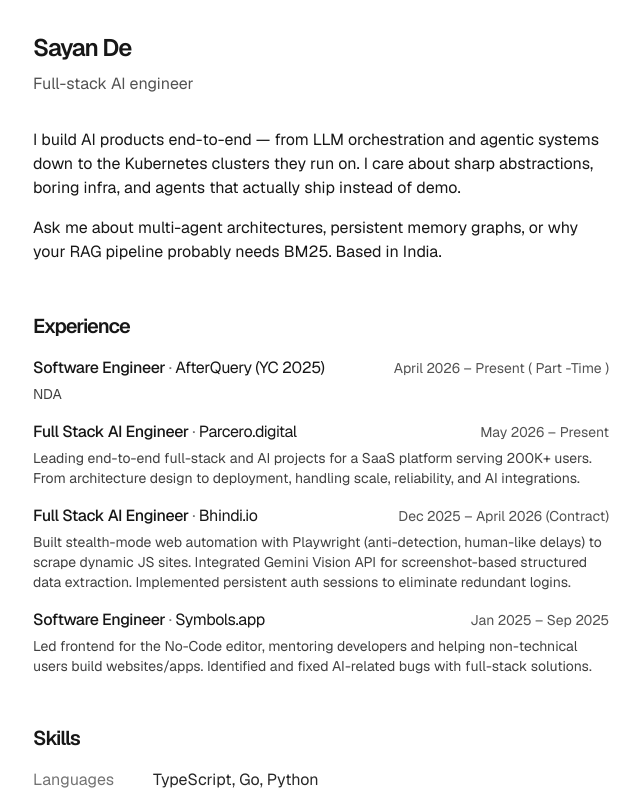
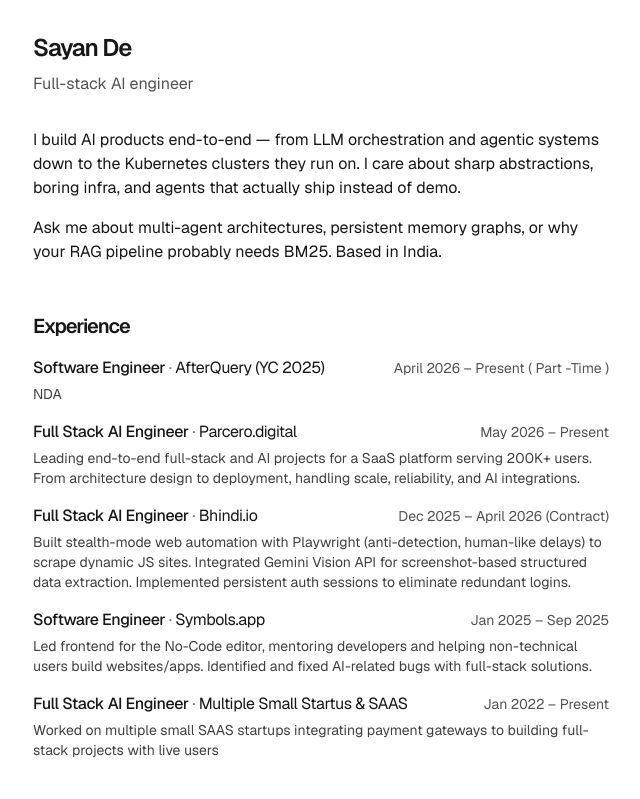
Before and after one commit to sayandedotcom/sayande.com, a Next.js app: page / in a window 1280 px wide. Shown: the top 799 px of the page, without its empty margins (319-959 px from the left). Built offline with nearby package versions, Linux system fonts and the light colour scheme.

Commit message:
feat: add full stack AI engineer role to professional experience content

```diff
--- a/app/content.ts
+++ b/app/content.ts
@@ -53,6 +53,15 @@
     end: "Sep 2025",
     description:
       "Led frontend for the No-Code editor, mentoring developers and helping non-technical users build websites/apps. Identified and fixed AI-related bugs with full-stack solutions.",
+  },
+  {
+    role: "Full Stack AI Engineer",
+    company: "Multiple Small Startus & SAAS",
+    url: "https://symbols.app/",
+    start: "Jan 2022",
+    end: "Present",
+    description:
+      "Worked on multiple small SAAS startups integrating payment gateways to building full-stack projects with live users",
   },
 ];
 
```
